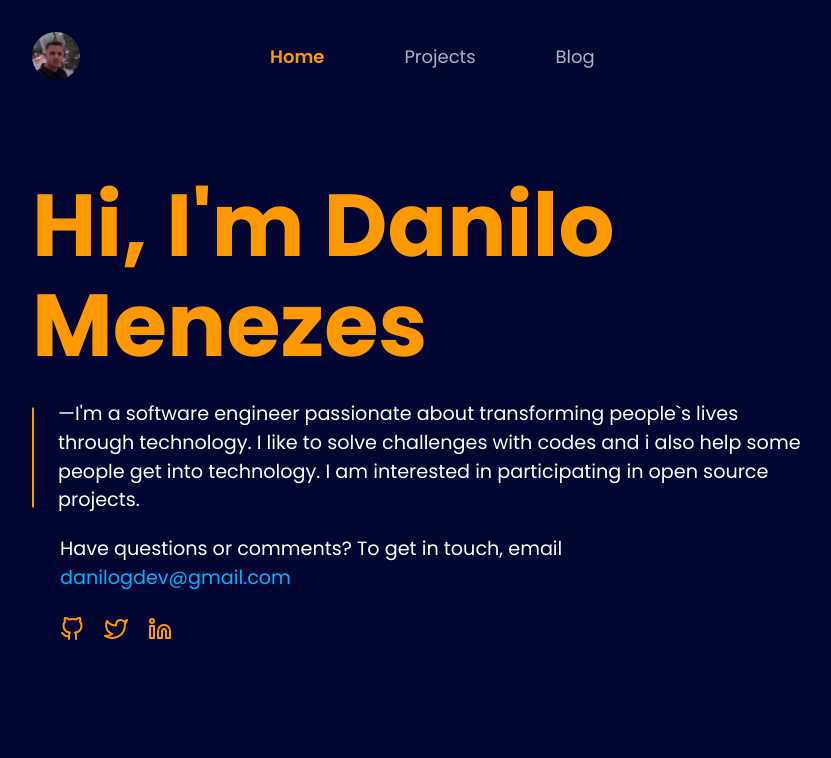
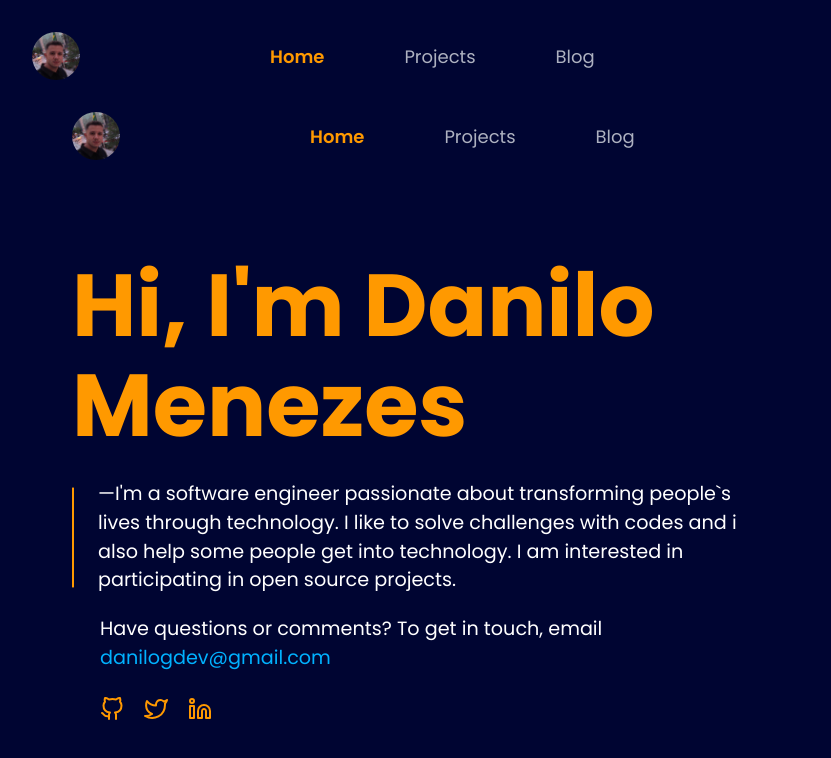
Before and after one commit to jovemdan/danilo-menezes, a Next.js app: page / in a window 1280 px wide. Shown: the top 758 px of the page, without its empty margins (218-1049 px from the left). Built offline with nearby package versions, Linux system fonts and the light colour scheme.

Commit message:
feat: Include Box and Navbar in app

```diff
--- a/pages/_app.tsx
+++ b/pages/_app.tsx
@@ -1,11 +1,16 @@
 import type { AppProps } from 'next/app'
-import { ChakraProvider } from '@chakra-ui/react'
+import { Box, ChakraProvider } from '@chakra-ui/react'
 import { theme } from '../styles/theme'
+import { Navbar } from '../components/navbar'
 
 export default function App({ Component, pageProps }: AppProps) {
   return (
     <ChakraProvider theme={theme}>
-      <Component {...pageProps} />
+      <Box maxWidth='860px' margin='0 auto' px={'10'}>
+        <Navbar />
+        <Component {...pageProps} />
+        <Box as='footer' height='50px'></Box>
+      </Box>
     </ChakraProvider>
   )
 }
```
